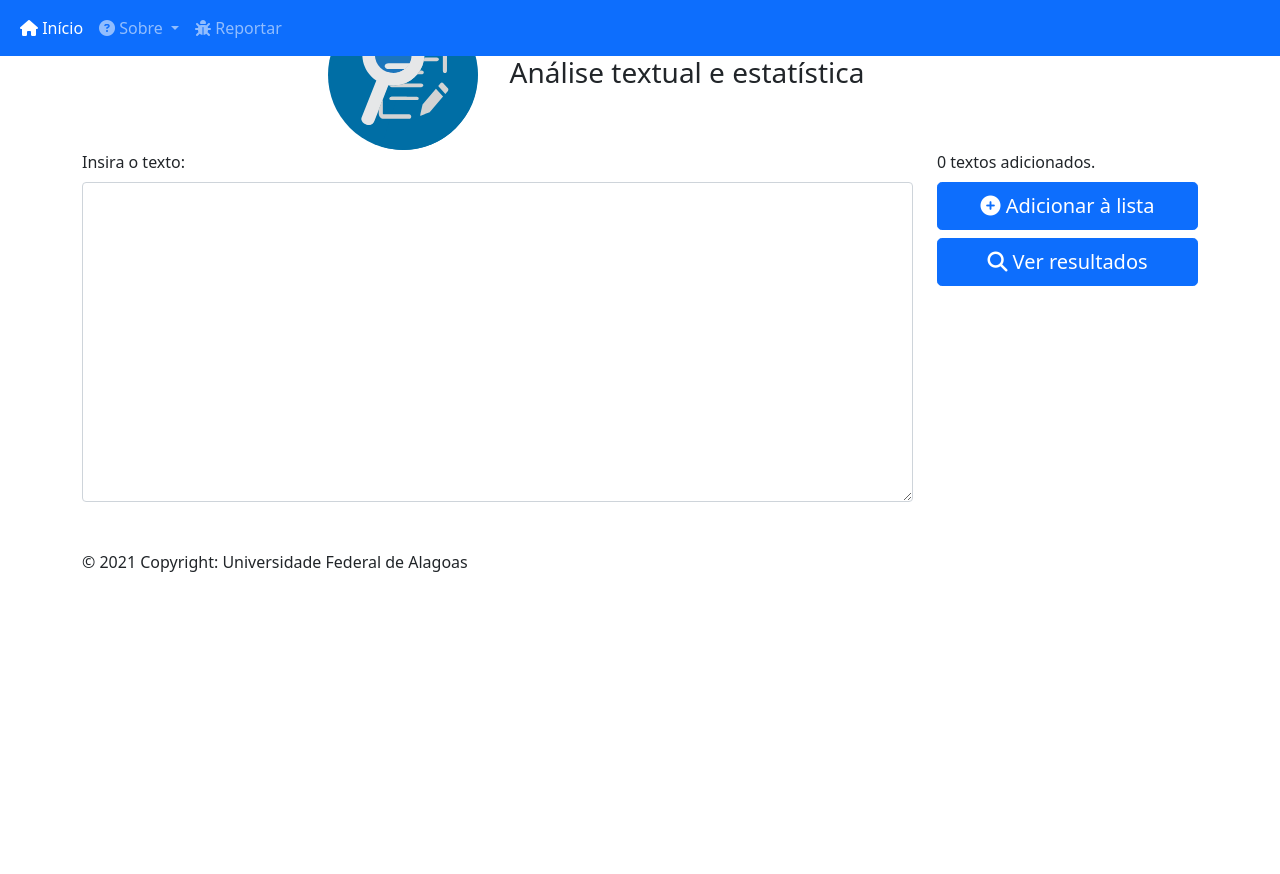
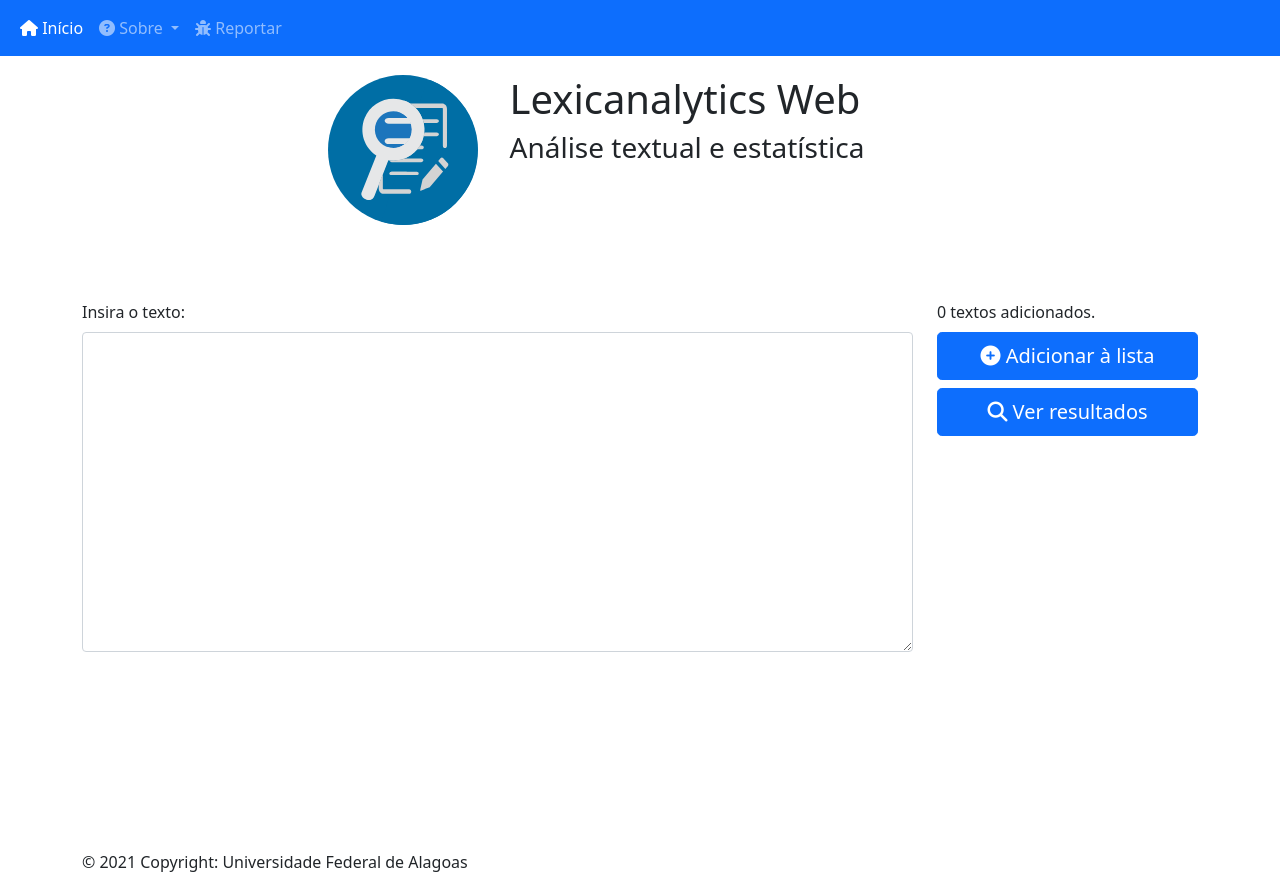
Before and after one commit to vannisson/l2.0, a Flask app: page /index in a window 1280 px wide. Before the commit the page ends 572 px from the top, so only its background shows below. Run offline with Flask 2, Linux system fonts and the light colour scheme; parts of the project's set-up code (start-up, migrations or seed data) failed here and were passed over; some libraries are stand-ins or nearby versions.

Commit message:
css padding

```diff
--- a/service/static/style/app.css
+++ b/service/static/style/app.css
@@ -1,17 +1,21 @@
-html,body {
+html,
+body {
     height: 100vh;
 }
 
-.chart{
+.container {
+    padding-top: 75px;
+}
+
+.chart {
     vertical-align: middle;
     width: 100%;
     margin: 0 auto;
     position: relative;
     display: inline-block;
+}
 
-  }
-
-*{
+* {
     margin: 0;
     padding: 0;
     box-sizing: border-box;
@@ -21,15 +25,14 @@
     visibility: hidden;
 }
 
-#title_top{
+#title_top {
     height: 10vh;
     background-color: #F0F0F0;
     position: relative;
     box-shadow: 0px 4px 4px rgba(0, 0, 0, 0.25);
 }
 
-
-#logo{
+#logo {
     display: block;
     margin-left: auto;
     margin-right: auto;
```
